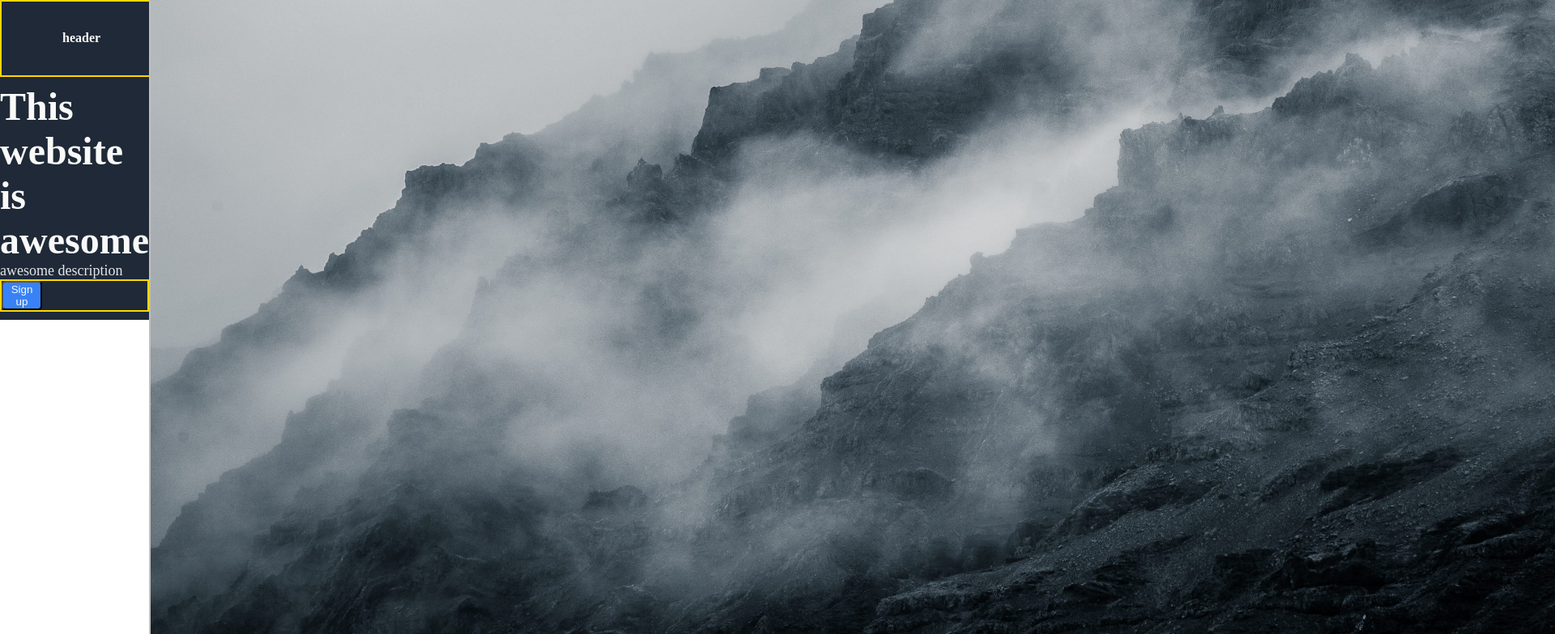
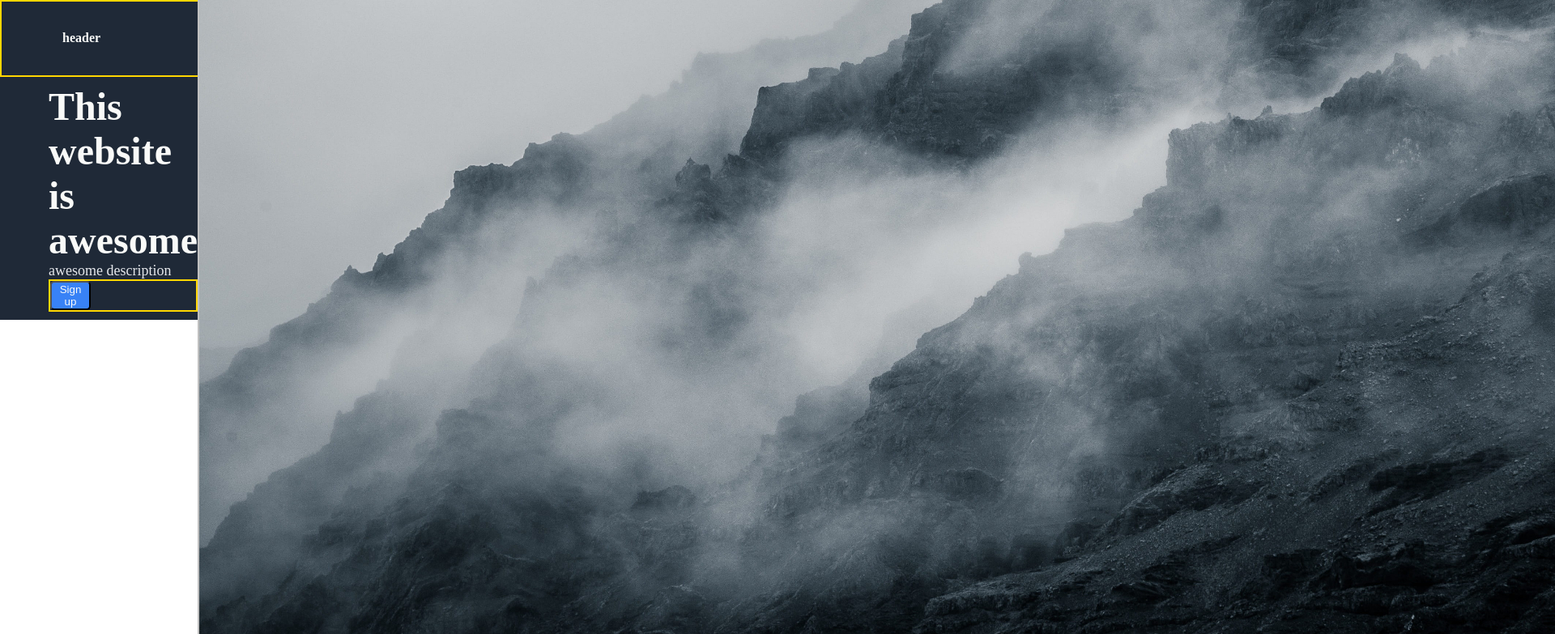
Before and after one commit to Steinvorth/Landing_Page, a plain HTML site: page index.html in a window 1280 px wide. Shown: the top 783 px of the page at 81% size, 1920 px wide, since content can reach past the window. Drawn offline with Linux system fonts and the light colour scheme.

Commit message:
Changes to hero section flexbox

```diff
--- a/index.css
+++ b/index.css
@@ -35,6 +35,8 @@ body{
     justify-content: space-evenly;
     align-items: center;
     height: 300px;
+    padding-left: 60px;
+    padding-right: 60px;
 
 
 }
@@ -63,6 +65,7 @@ body{
 
 .sign{
     border: 2px solid gold;
+    align-self: center;
 }
 
 .button{
@@ -70,6 +73,7 @@ body{
     color: #F9FAF8;
     border-radius: 5px;
     width: 50px;
+
 }
 
 /* information Text // tercera parte del website */
```
